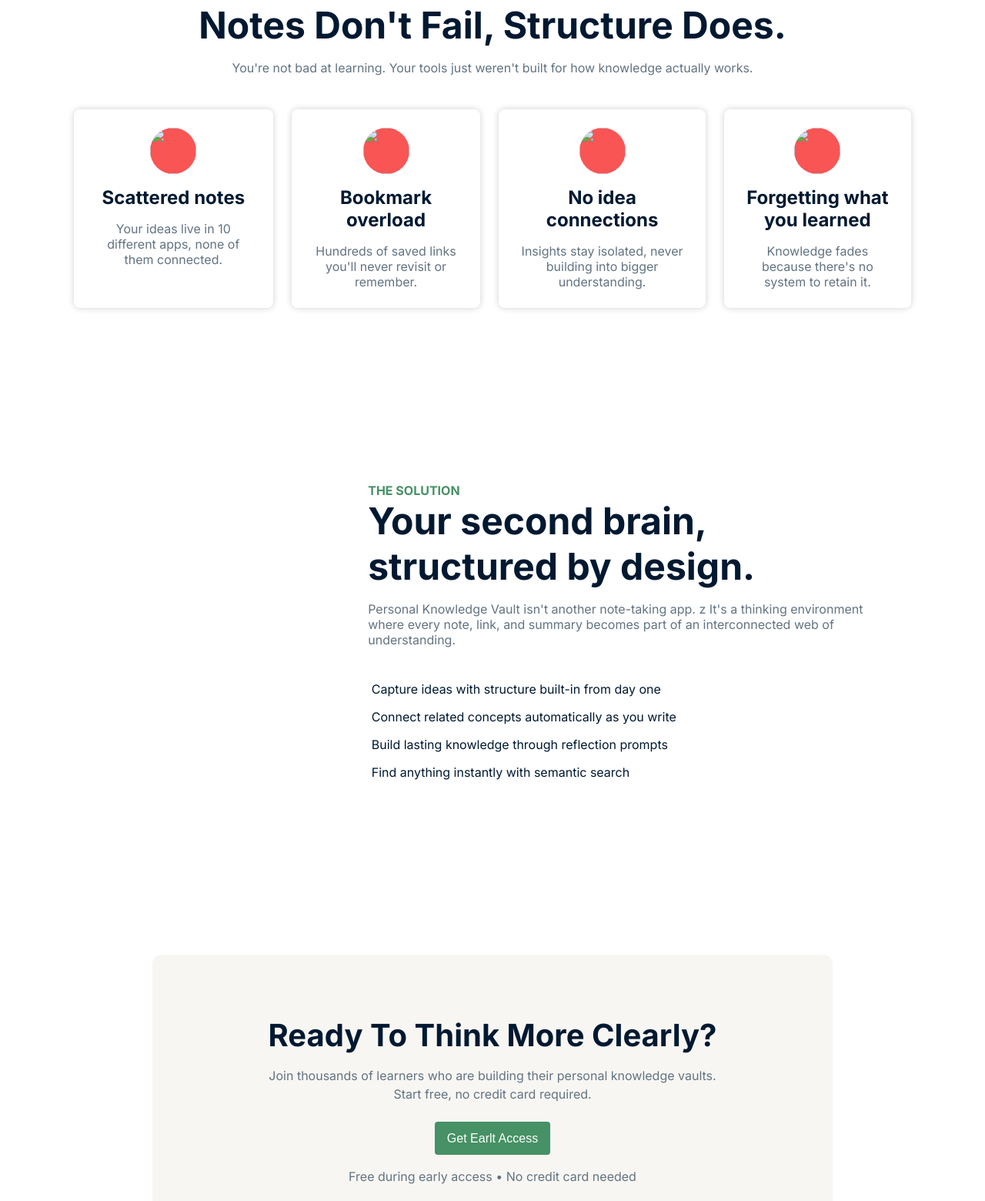
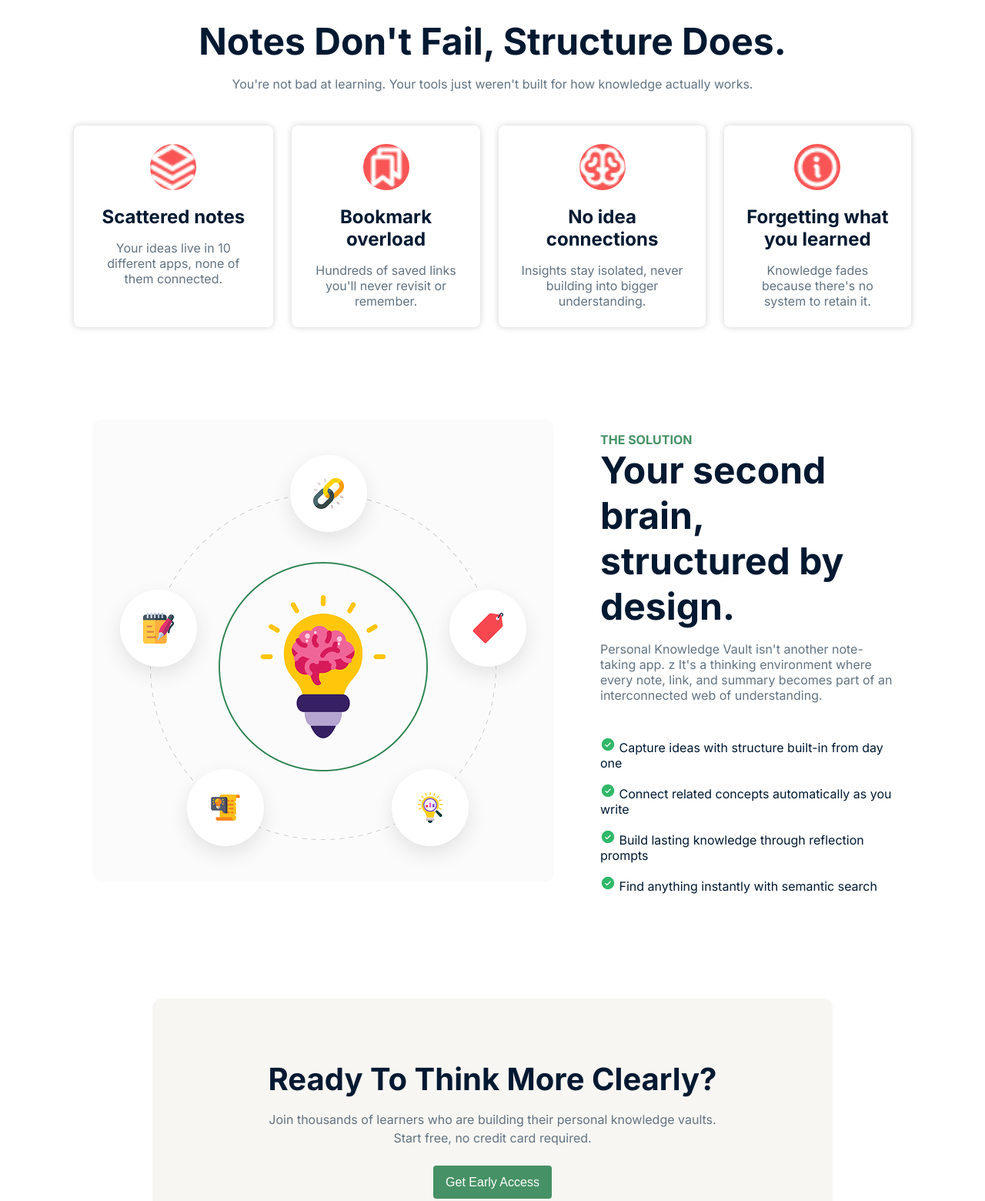
Before and after one commit to Zasia18/assignment01, a plain HTML site: page index.html in a window 1280 px wide. Shown: the part 851-2411 px from the top of the page at 77% size. Drawn offline with Linux system fonts and the light colour scheme; the site is published under a folder, as on GitHub Pages, so addresses that start at the root find nothing.

Commit message:
Image path issue fixed

```diff
--- a/index.html
+++ b/index.html
@@ -9,13 +9,13 @@
     <link href="https://fonts.googleapis.com/css2?family=Inter:ital,opsz,wght@0,14..32,100..900;1,14..32,100..900&family=Open+Sans:ital,wght@0,300..800;1,300..800&display=swap" rel="stylesheet">
     <link rel="stylesheet" href="https://cdnjs.cloudflare.com/ajax/libs/font-awesome/7.0.1/css/all.min.css" integrity="sha512-2SwdPD6INVrV/lHTZbO2nodKhrnDdJK9/kg2XD1r9uGqPo1cUbujc+IYdlYdEErWNu69gVcYgdxlmVmzTWnetw==" crossorigin="anonymous" referrerpolicy="no-referrer" />
 
-    <link rel="stylesheet" href="styles/style1.css">
+    <link rel="stylesheet" href="./styles/style1.css">
 </head>
 <body class="font-inter">
     <header>
         <nav>
             <div>
-                <img src="/images/logo-navbar.png" alt="">
+                <img src="./images/logo-navbar.png" alt="">
             </div>
             <ul class="menu">
                 <li><a href="">Features</a></li>
@@ -60,22 +60,22 @@ help you think clearly, connect ideas, and turn learning into long-term knowledg
 
                 <div class="notes-box">
                     <div class="notes-card">
-                        <img src="/images/Vector.png" alt="">
+                        <img src="./images/Vector.png" alt="">
                         <h3>Scattered notes</h3>
                         <p>Your ideas live in 10 different apps, none of them connected.</p>
                     </div>
                       <div class="notes-card">
-                        <img src="/images/Bookmarks.png" alt="">
+                        <img src="./images/Bookmarks.png" alt="">
                         <h3>Bookmark overload</h3>
                         <p>Hundreds of saved links you'll never revisit or remember.</p>
                     </div>
                       <div class="notes-card">
-                        <img src="/images/Brain.png" alt="">
+                        <img src="./images/Brain.png" alt="">
                         <h3>No idea connections</h3>
                         <p>Insights stay isolated, never building into bigger understanding.</p>
                     </div>
                       <div class="notes-card">
-                        <img src="/images/Info.png" alt="">
+                        <img src="./images/Info.png" alt="">
                         <h3>Forgetting what you learned</h3>
                         <p>Knowledge fades because there's no system to retain it.</p>
                     </div>
@@ -88,17 +88,17 @@ help you think clearly, connect ideas, and turn learning into long-term knowledg
         <section id="second-brain">
             <div class="second-brain-container">
                 <div class="knowledge">
-                    <img src="/images/knowledge.png" alt="">
+                    <img src="./images/knowledge.png" alt="">
                 </div>
                 <div class="section-heading">
                     <h6>THE SOLUTION</h6>
                     <h2>Your second brain, structured by design.</h2>
                     <p>Personal Knowledge Vault isn't another note-taking app. z It's a thinking environment where every note, link, and summary becomes part of an interconnected web of understanding.</p>
                     <ul>
-                        <li><img src="/images/CheckCircle.png" alt=""> Capture ideas with structure built-in from day one</li>
-                        <li><img src="/images/CheckCircle.png" alt=""> Connect related concepts automatically as you write</li>
-                        <li><img src="/images/CheckCircle.png" alt=""> Build lasting knowledge through reflection prompts</li>
-                        <li><img src="/images/CheckCircle.png" alt=""> Find anything instantly with semantic search</li>
+                        <li><img src="./images/CheckCircle.png" alt=""> Capture ideas with structure built-in from day one</li>
+                        <li><img src="./images/CheckCircle.png" alt=""> Connect related concepts automatically as you write</li>
+                        <li><img src="./images/CheckCircle.png" alt=""> Build lasting knowledge through reflection prompts</li>
+                        <li><img src="./images/CheckCircle.png" alt=""> Find anything instantly with semantic search</li>
                     </ul>
                 </div>
 
@@ -109,7 +109,7 @@ help you think clearly, connect ideas, and turn learning into long-term knowledg
             <div class="early-access-info">
                 <h3>Ready To Think More Clearly?</h3>
                 <p>Join thousands of learners who are building their personal knowledge vaults.<br> Start free, no credit card required.</p>
-                <button class="btn">Get Earlt Access</button>
+                <button class="btn">Get Early Access</button>
                 <p class="p">Free during early access &bull; No credit card needed</p>
             </div>
         </section>
--- a/styles/style1.css
+++ b/styles/style1.css
@@ -85,7 +85,7 @@ nav .menu a{
 #banner{
     margin-top: 16px;
    /* border: black solid ;*/
-    background: url(/images/hero-bg.png);
+    background: url(../images/hero-bg.png);
     background-repeat: no-repeat;
     background-size: cover;
 }
```
